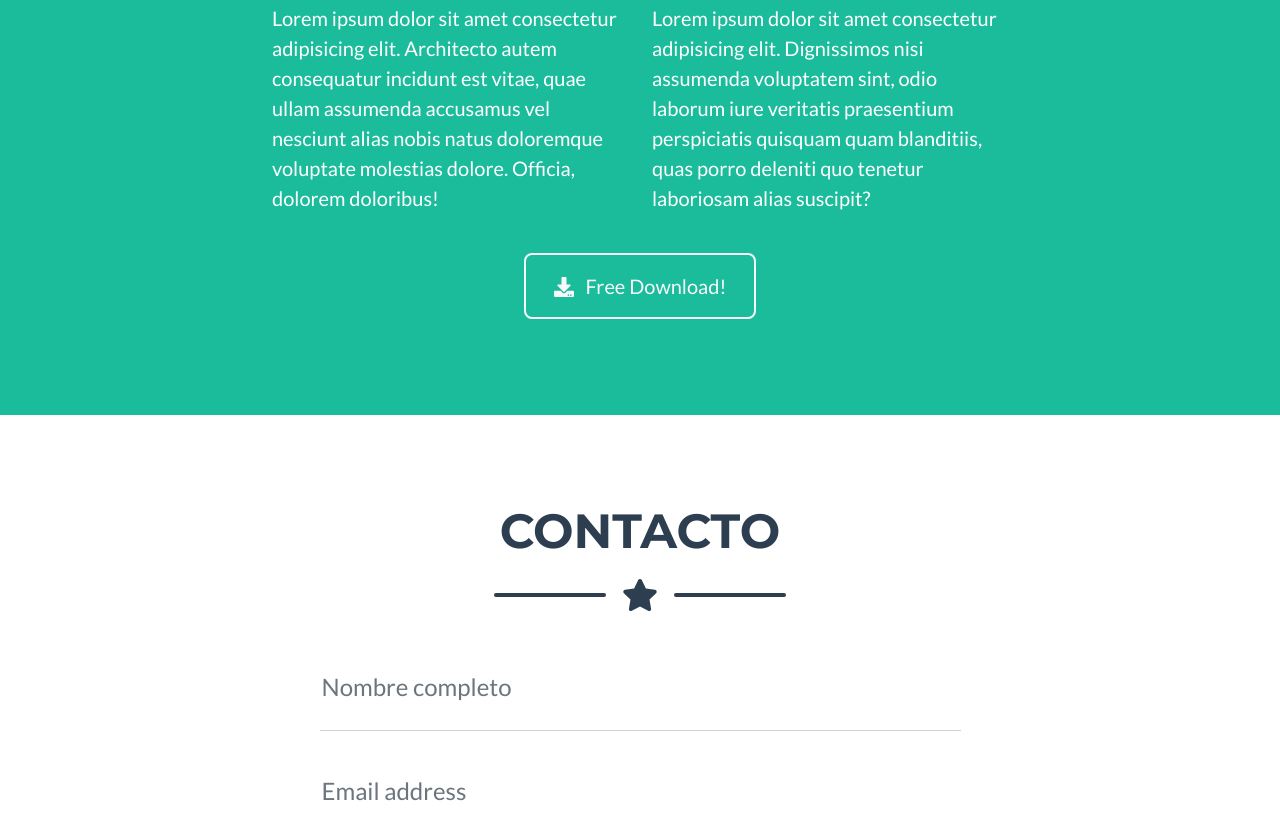
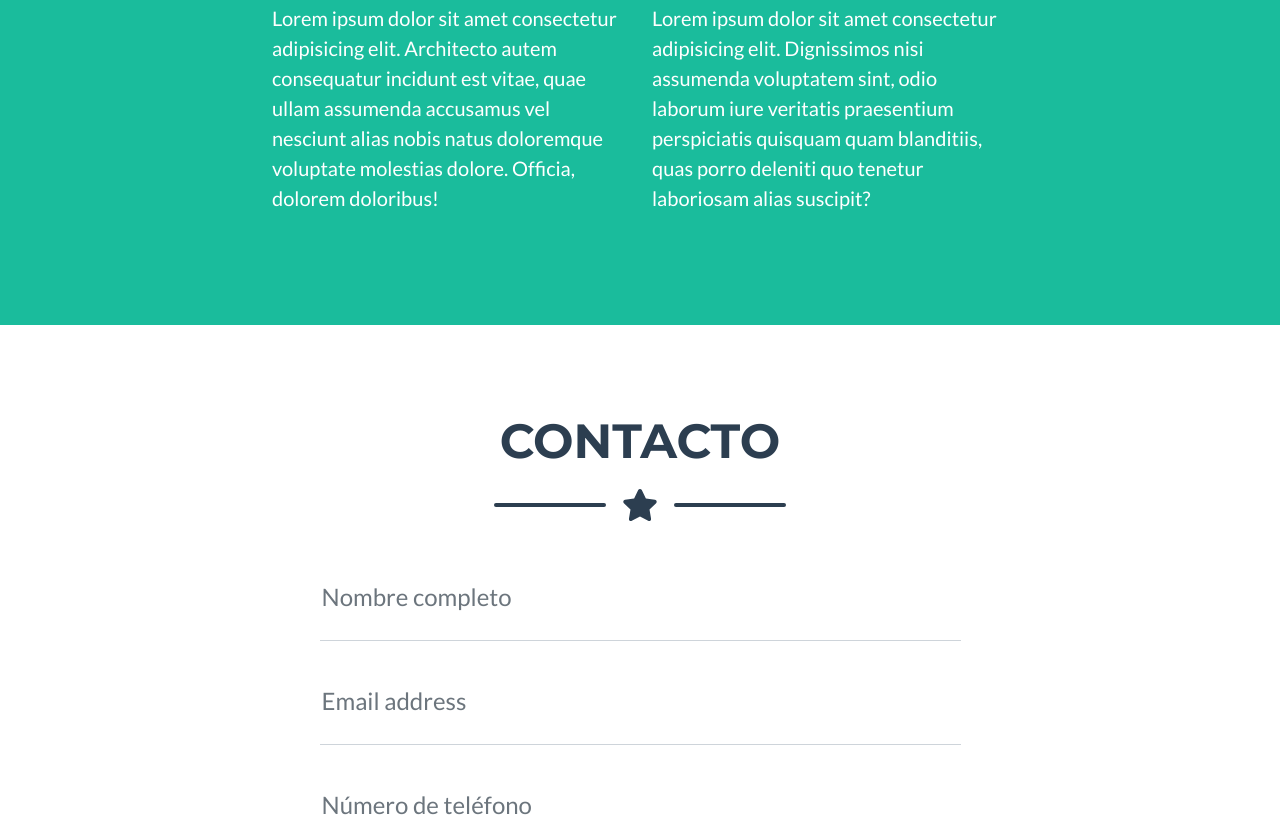
Before and after one commit to HemarDev/HemarDev, a plain HTML site: page index.html in a window 1280 px wide. Shown: the part 1505-2324 px from the top of the page. Drawn offline with Linux system fonts and the light colour scheme.

Commit message:
Add files via upload

```diff
--- a/index.html
+++ b/index.html
@@ -29,7 +29,7 @@
                 </div>
             </div>
         </nav>
-        <header class="masthead bg-primary text-white text-center" style="background: url('assets/trabajos/mesa_cristal.jpeg');">
+        <header class="masthead bg-primary text-white text-center" style="background: url('assets/trabajos/armario.jpeg');">
             <div class="container d-flex align-items-center flex-column pb-5">
                 <img class="img-fluid" src="assets/trabajos/logo.png" alt="..." style="width: 10rem;"/>
                 <h1 class="big text-uppercase mb-1">¿A dónde llevamos sus muebles?</h1>
@@ -103,12 +103,6 @@
                 <div class="row">
                     <div class="col-lg-4 ms-auto"><p class="lead">Lorem ipsum dolor sit amet consectetur adipisicing elit. Architecto autem consequatur incidunt est vitae, quae ullam assumenda accusamus vel nesciunt alias nobis natus doloremque voluptate molestias dolore. Officia, dolorem doloribus!</p></div>
                     <div class="col-lg-4 me-auto"><p class="lead">Lorem ipsum dolor sit amet consectetur adipisicing elit. Dignissimos nisi assumenda voluptatem sint, odio laborum iure veritatis praesentium perspiciatis quisquam quam blanditiis, quas porro deleniti quo tenetur laboriosam alias suscipit?</p></div>
-                </div>
-                <div class="text-center mt-4">
-                    <a class="btn btn-xl btn-outline-light" href="https://startbootstrap.com/theme/freelancer/">
-                        <i class="fas fa-download me-2"></i>
-                        Free Download!
-                    </a>
                 </div>
             </div>
         </section>
```
